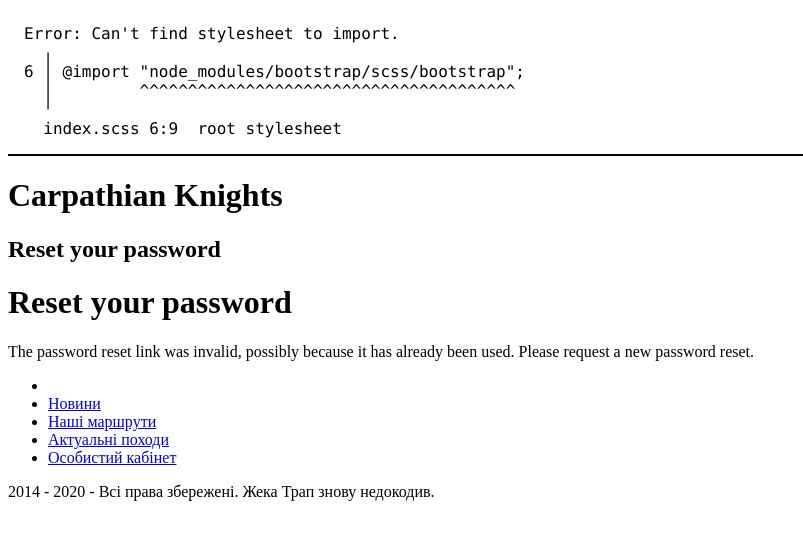
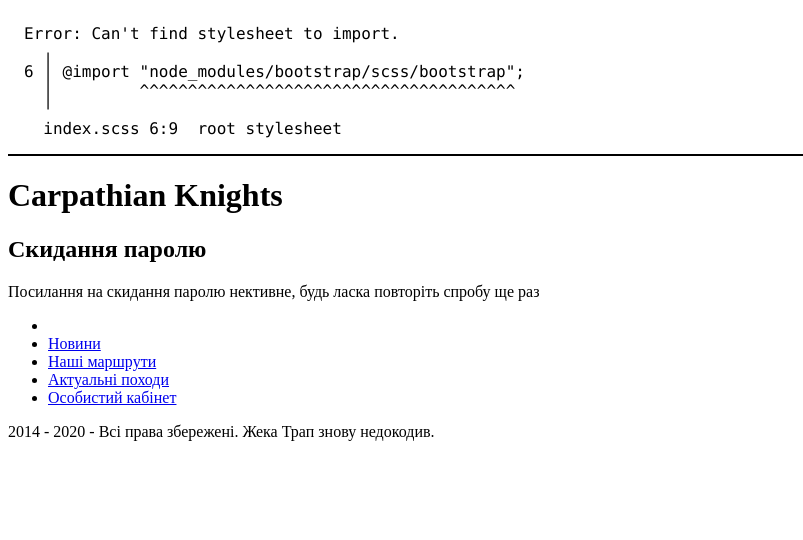
Before and after one commit to KorenivskyOlexandr/carpatianknights, a Django app: template carpatianknights/account/templates/registration/password_reset_confirm.html in a window 1280 px wide. Shown: the top 540 px of the page, without its empty margins (0-803 px from the left). Run offline with Django 3.2, Linux system fonts and the light colour scheme; the template is opened without the code that fills it, so the values that code supplies are empty; parts of the project's set-up code (start-up, migrations or seed data) failed here and were passed over; some libraries are stand-ins or nearby versions.

Commit message:
customization password rest form and some fixes

```diff
--- a/carpatianknights/account/services.py
+++ b/carpatianknights/account/services.py
@@ -51,6 +51,7 @@ def registration_user_to_tour(request):
                 request, 'Заявку подано успішно подано, глава походу зв\'яжеться з вами')
         except IntegrityError:
             messages.error(request, 'Ви вже подавали заявку на цей тур')
+    # return messages
 
 
 def get_dashboard_context(user):
--- a/carpatianknights/account/templates/account_base.html
+++ b/carpatianknights/account/templates/account_base.html
@@ -17,7 +17,8 @@
     {% if form.errors %}
         <div class="alert alert-danger alert-dismissible fade show mt-5" role="alert">
             <div class="text-center fs-4">
-                <p>Неправельний логін або пароль</p>
+{#                <p>Неправельний логін або пароль</p>#}
+                {{ form.errors }}
             </div>
             <button type="button" class="btn-close" data-bs-dismiss="alert" aria-label="Close" onclick="closeALert(this)"></button>
         </div>
--- a/carpatianknights/account/templates/registration/password_change_done.html
+++ b/carpatianknights/account/templates/registration/password_change_done.html
@@ -2,7 +2,7 @@
 {% block title %}Зміна паролю{% endblock %}
 {% block account_content %}
     <div class="container mt-5 pt-5"></div>
-    <h1>Пароль змінено</h1>
+    <h1 class="text-center text-white">Пароль змінено</h1>
     <p class="text-center text-white fs-2">Ваш пароль було успішно змінено тепер ви можете
         <a class="text-white fs-2" href="/account">повернутися до особистого кабінету</a>.</p>
 {% endblock %}
--- a/carpatianknights/account/templates/registration/password_change_form.html
+++ b/carpatianknights/account/templates/registration/password_change_form.html
@@ -15,11 +15,11 @@
                     {% render_field form.old_password class+="form-control" %}
                 </div>
                 <div class="mb-3">
-                    <label for="{{ form.new_password1.id_for_label }}" class="form-label">Новий парольароль</label>
+                    <label for="{{ form.new_password1.id_for_label }}" class="form-label">Новий пароль</label>
                     {% render_field form.new_password1 class+="form-control" minlength="6" %}
                 </div>
                 <div class="mb-3">
-                    <label for="{{ form.new_password2.id_for_label }}" class="form-label">Повторити пароль</label>
+                    <label for="{{ form.new_password2.id_for_label }}" class="form-label">Повторити новий пароль</label>
                     {% render_field form.new_password2 class+="form-control" minlength="6" %}
                 </div>
                 <button type="submit" class="btn btn-secondary w-100 mb-3">Застосувати зміни</button>
--- a/carpatianknights/account/templates/registration/password_reset_confirm.html
+++ b/carpatianknights/account/templates/registration/password_reset_confirm.html
@@ -1,16 +1,31 @@
 {% extends "account_base.html" %}
-{% block title %}Reset your password{% endblock %}
+{% load widget_tweaks %}
+{% block title %}Скидання паролю{% endblock %}
+
+
 {% block account_content %}
-    <h1>Reset your password</h1>
-    {% if validlink %}
-        <p>Please enter your new password twice:</p>
-        <form action="." method="post">
-            {{ form.as_p }}
-            {% csrf_token %}
-            <p><input type="submit" value="Change my password"/></p>
-        </form>
-    {% else %}
-        <p>The password reset link was invalid, possibly because it
-            has already been used. Please request a new password reset.</p>
-    {% endif %}
+    <div class="container">
+        <div class="row justify-content-center mt-5">
+            {% if validlink %}
+                <form action="." method="post" class="col-lg-6 col-md-10 col-sm-12 login-form">
+                    <h2 class="text-center text-white">Введыть новий пароль двічі</h2>
+                    <p>Пароль має бути блільше 8 символів, використовуйте латиницю цифри та символи</p>
+                    <div class="mb-3">
+                        <label for="{{ form.new_password1.id_for_label }}" class="form-label">Новий пароль</label>
+                        {% render_field form.new_password1 class+="form-control" minlength="6" %}
+                    </div>
+                    <div class="mb-3">
+                        <label for="{{ form.new_password2.id_for_label }}" class="form-label">повторити пароль</label>
+                        {% render_field form.new_password2 class+="form-control" minlength="6" %}
+                    </div>
+                    {% csrf_token %}
+                    <button type="submit" class="btn btn-secondary w-100">Відправити</button>
+                </form>
+            {% else %}
+                <p class="text-white text-center">Посилання на скидання паролю нективне,
+                    будь ласка повторіть спробу ще раз</p>
+            {% endif %}
+        </div>
+    </div>
+
 {% endblock %}
--- a/carpatianknights/account/templates/registration/password_reset_done.html
+++ b/carpatianknights/account/templates/registration/password_reset_done.html
@@ -3,6 +3,7 @@
 {% block title %}Скидання паролю{% endblock %}
 
 {% block account_content %}
-    <div class="container mt-5 pt-5"></div>
-    <h1 class="text-center text-white">На вашемеіл відправлено інструкцію по скиданню паролю</h1>
+    <div class="container mt-5 pt-5">
+            <h1 class="text-center text-white">На вашу електронну адерсу відправлено інструкцію по скиданню паролю</h1>
+    </div>
 {% endblock %}
--- a/carpatianknights/route/signals.py
+++ b/carpatianknights/route/signals.py
@@ -29,7 +29,7 @@ def notify_admin(instance, created, **kwargs):
         send_mail(
             subject='Карпатські Відчайдухи',
             message=plain_message,
-            from_email='carpatianknights@gmail.com',
+            from_email=settings.EMAIL_HOST_USER,
             recipient_list=['carpatianknights@ukr.net', 's5a5s5h5a5@ukr.net'],
             html_message=html_message,
             fail_silently=False,
@@ -76,7 +76,7 @@ def sent_user_mail(user, active_route):
     send_mail(
         subject='Карпатські Відчайдухи',
         message=plain_message,
-        from_email='carpatianknights@gmail.com',
+        from_email=settings.EMAIL_HOST_USER,
         recipient_list=[user.email],
         html_message=html_message,
         fail_silently=False,
--- a/carpatianknights/settings.py
+++ b/carpatianknights/settings.py
@@ -132,9 +132,9 @@ LOGIN_REDIRECT_URL = 'dashboard'
 LOGIN_URL = 'login'
 LOGOUT_URL = 'logout'
 
-EMAIL_USE_TLS = True
-EMAIL_HOST = 'smtp.gmail.com'
-EMAIL_PORT = 587
+EMAIL_USE_TLS = constant.EMAIL_USE_TLS
+EMAIL_HOST = constant.EMAIL_HOST
+EMAIL_PORT = constant.EMAIL_PORT
 EMAIL_HOST_USER = constant.EMAIL_HOST_USER
 EMAIL_HOST_PASSWORD = constant.EMAIL_HOST_PASSWORD
 
```
Also changed, not shown: carpatianknights/account/templates/account/dashboard.html (+3 -14 lines), carpatianknights/account/templates/registration/password_reset_complete.html (+6 -5 lines).
